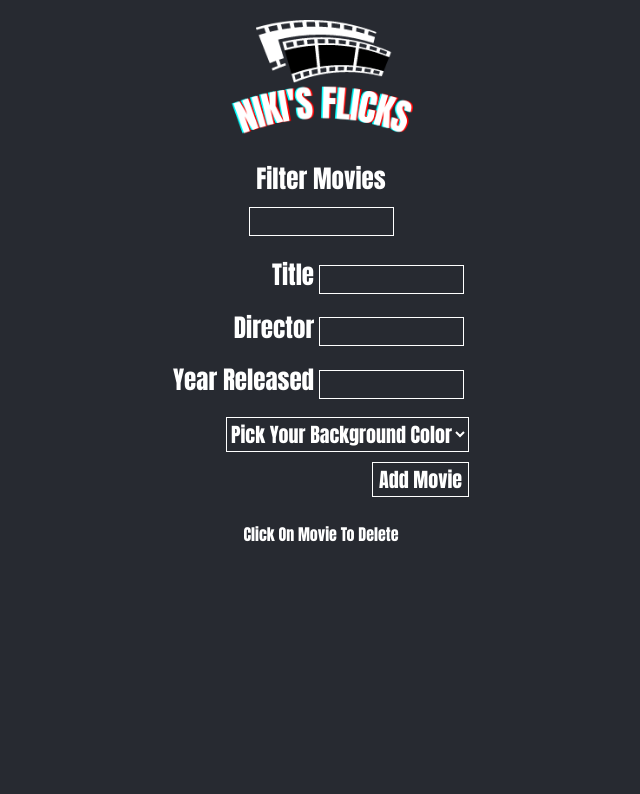
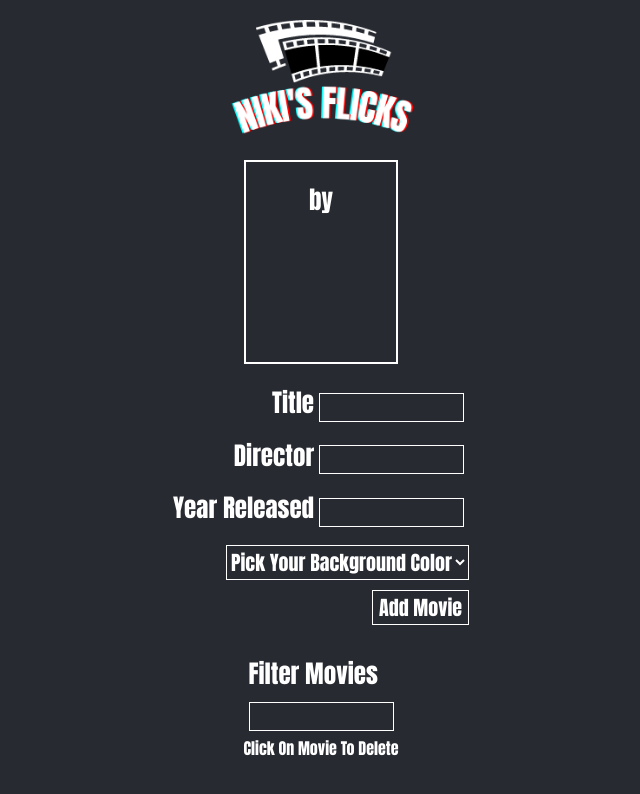
Before and after one commit to nikihite/fromscratch-movielist, a React (Create React App) app: page / in a window 1280 px wide. Shown: the top 794 px of the page, without its empty margins (319-959 px from the left). Built offline with nearby package versions, Linux system fonts and the light colour scheme.

Commit message:
filter movies working

```diff
--- a/src/App.js
+++ b/src/App.js
@@ -6,9 +6,9 @@ import MovieItem from './MovieItem';
 import useMovieForm from './useMovieForm';
 
 function App() {
-  const [currentFilter, setFilter] = useState('');
   const [movies, setMovies] = useState([]);
-  const [filteredMovies, setFilteredMovies] = useState(movies);
+  const [filteredMovies, setFilteredMovies] = useState([]);
+  const [filterString, setFilterString] = useState('');
 
   const {
     titleForm, setTitleForm,
@@ -18,10 +18,16 @@ function App() {
   } = useMovieForm();
 
   useEffect(() => {
-    const filteredMovies = movies.
-      filter(movie => movie.title.includes(currentFilter));
+    setFilteredMovies(movies);
+    setFilterString('');
+  }, [movies]);
+
+  function filterMovies(filterString) {
+    setFilterString(filterString);
+    const filteredMovies = movies
+      .filter(movie => movie.title.includes(filterString));
     setFilteredMovies(filteredMovies);
-  }, [currentFilter, movies]);
+  }
 
   function addMovie(newMovie) {
     const updatedMovies = [...movies, newMovie];
@@ -32,15 +38,22 @@ function App() {
   function deleteMovie(title) {
     const index = movies.findIndex(movie => movie.title === title);
     movies.splice(index, 1);
-    setFilter('');
-    setMovies([...movies]);
+    setFilteredMovies([...movies]);
   }
 
   return (
     <div className="App">
       <img className="niki-pic" src='../nikisflick.png'/>
-      <p>Filter Movies</p>
-      <input value={currentFilter} onChange={(e) => setFilter(e.target.value)} />
+
+      <div>
+        <MovieItem
+          title={titleForm}
+          director={directorForm}
+          year={yearForm}
+          color={colorForm}
+        />
+      </div>
+
       <div className='current-movie-section'>
         <MovieForm
           titleForm={titleForm}
@@ -53,15 +66,13 @@ function App() {
           setColorForm={setColorForm}
           addMovie={addMovie}
         />
-        {
-          titleForm && <MovieItem
-            title={titleForm}
-            director={directorForm}
-            year={yearForm}
-            color={colorForm}
-          />
-        }
       </div>
+
+      <div className='filter'>
+        <p>Filter Movies</p>
+        <input value={filterString} onChange={(e) => filterMovies(e.target.value)} />
+      </div>
+
       Click On Movie To Delete
       <MovieList movies={
         filteredMovies.length > 0
```
